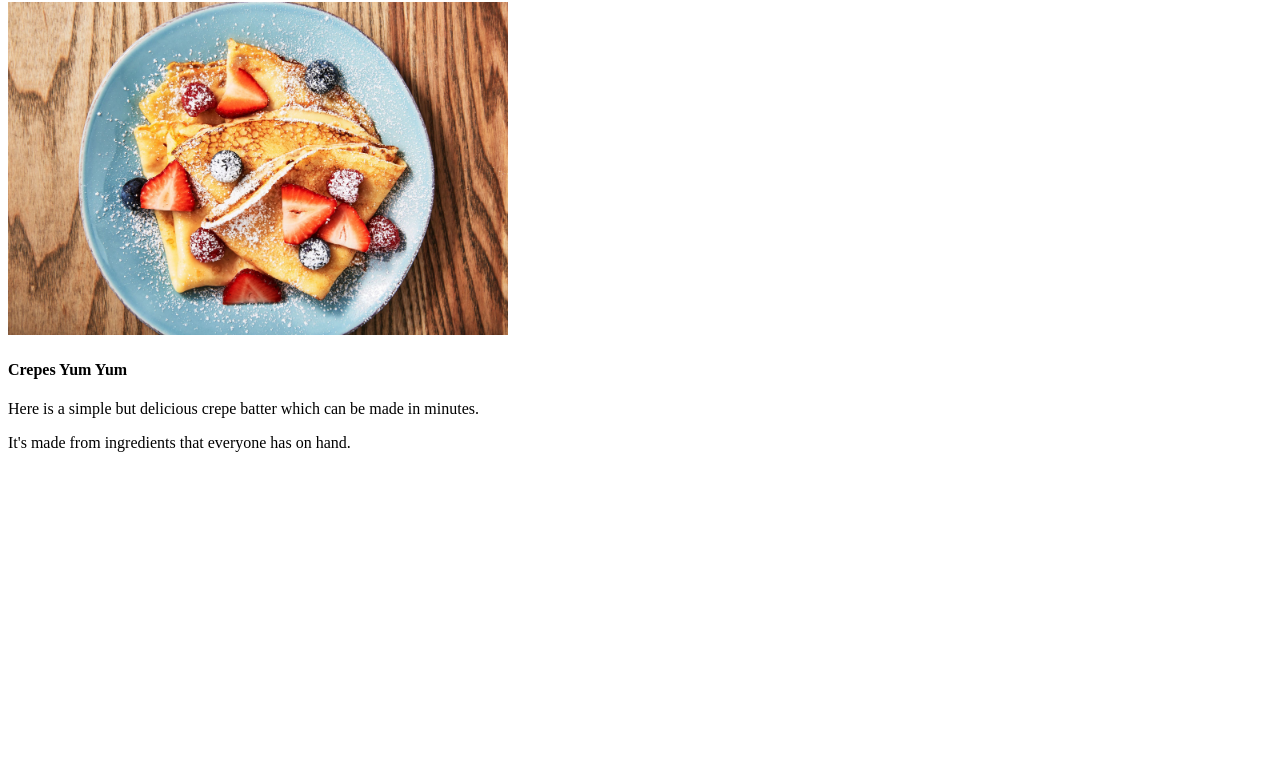
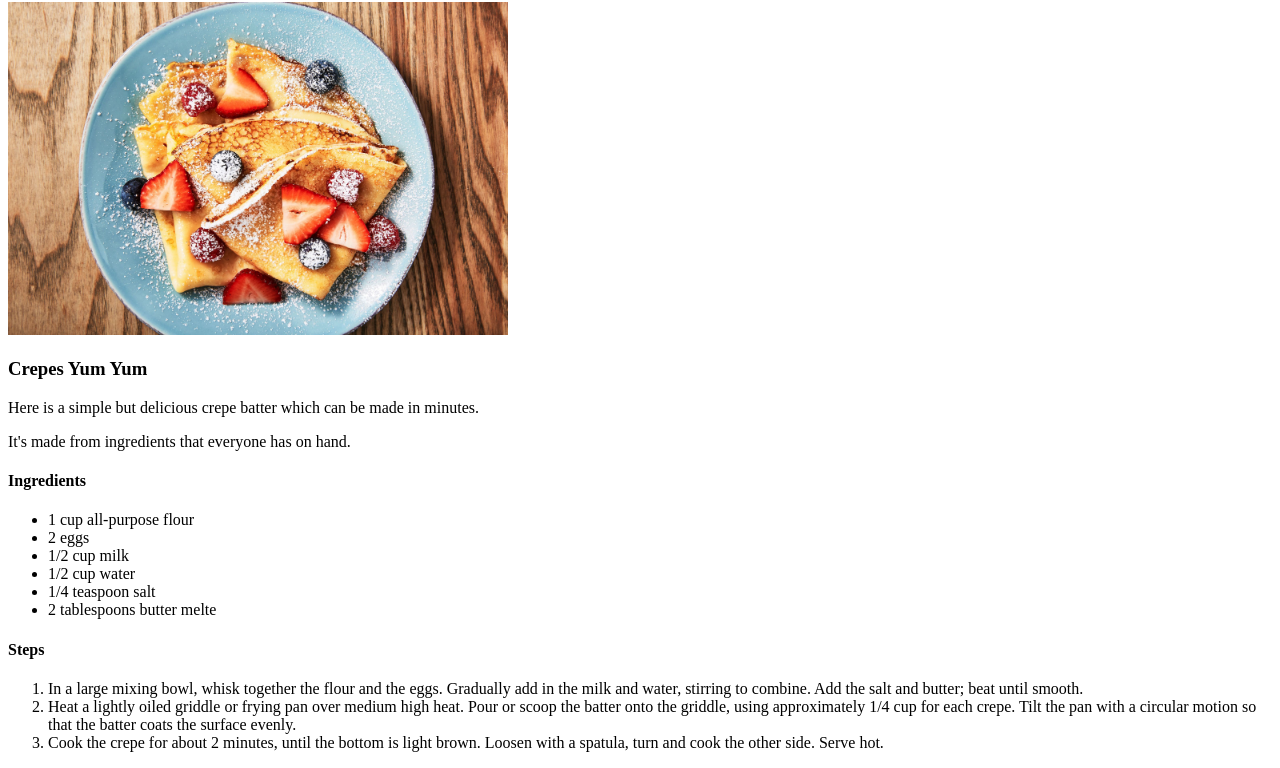
Before and after one commit to abubakaralsadiq/odin-repices, a plain HTML site: page recipes/crepes.html in a window 1280 px wide. Shown: the part 78-846 px from the top of the page. Before the commit the page ends 800 px from the top, so only its background shows below. Drawn offline with Linux system fonts and the light colour scheme.

Commit message:
list of ingredients and steps

```diff
--- a/recipes/crepes.html
+++ b/recipes/crepes.html
@@ -9,9 +9,27 @@
 <body>
     <h1>Basic Crepes Recipe</h1>
     <img src="../img/crepes.jpg" width="500">
-    <h4>Crepes Yum Yum</h4>
+    <h3>Crepes Yum Yum</h3>
     <p>Here is a simple but delicious crepe batter which can be made in minutes.</p>
     <p>It's made from ingredients that everyone has
     on hand.</p>
+    <h4>Ingredients</h4>
+    <ul>
+        <li>1 cup all-purpose flour</li>
+        <li>2 eggs</li>
+        <li>1/2 cup milk</li>
+        <li>1/2 cup water</li>
+        <li>1/4 teaspoon salt</li>
+        <li>2 tablespoons butter melte</li>
+    </ul>
+    <h4>Steps</h4>
+    <ol>
+        <li>In a large mixing bowl, whisk together the flour and the eggs. Gradually add in the milk and water, stirring to combine.
+        Add the salt and butter; beat until smooth.</li>
+        <li>Heat a lightly oiled griddle or frying pan over medium high heat. Pour or scoop the batter onto the griddle, using
+        approximately 1/4 cup for each crepe. Tilt the pan with a circular motion so that the batter coats the surface evenly.</li>
+        <li>Cook the crepe for about 2 minutes, until the bottom is light brown. Loosen with a spatula, turn and cook the other
+        side. Serve hot.</li>
+    </ol>
 </body>
 </html>
```
